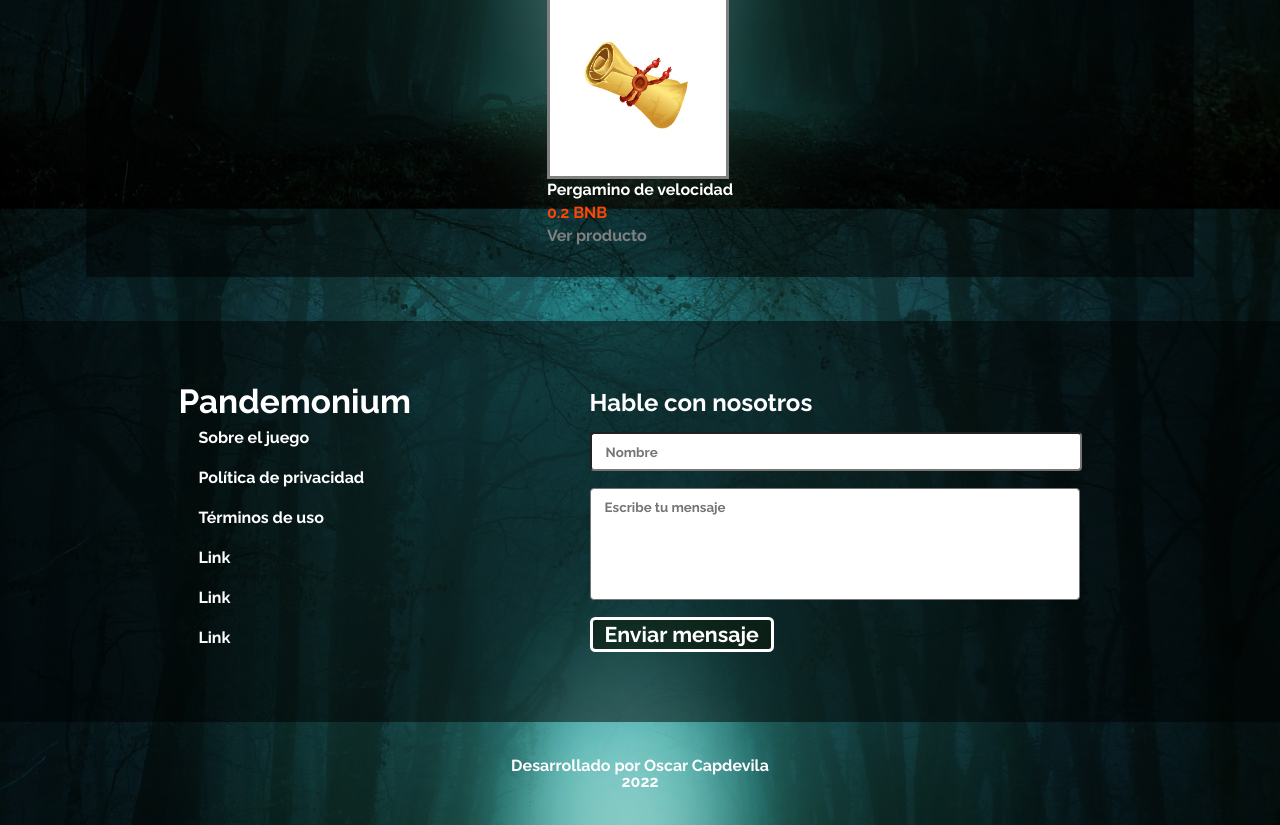
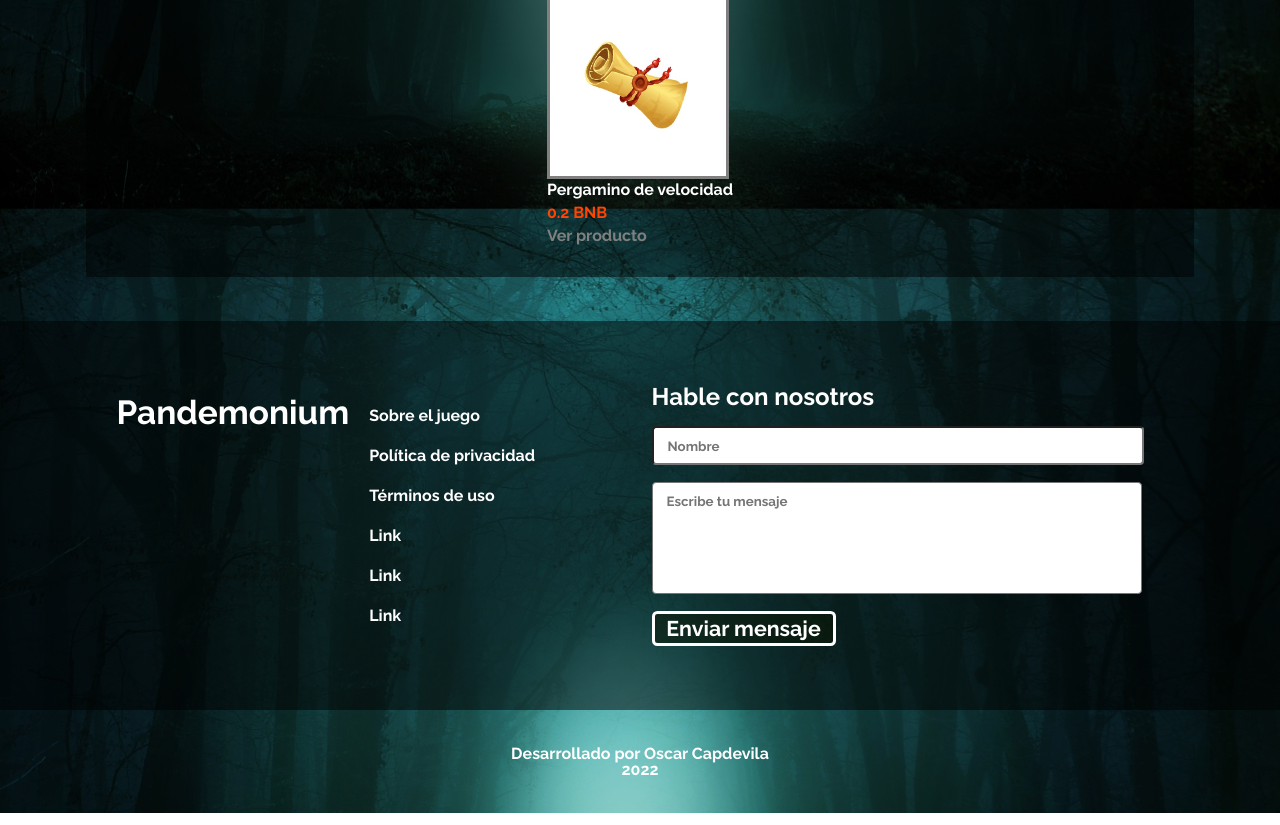
Before and after one commit to CapdeO/E-commerce_CRUD-JS, a website with bundled scripts: page screens/index.html in a window 1280 px wide. Shown: the part 1486-2311 px from the top of the page. Built offline with nearby package versions, Linux system fonts and the light colour scheme; no server answers.

Commit message:
Add files via upload

```diff
--- a/screens/index.html
+++ b/screens/index.html
@@ -247,7 +247,7 @@
 
 	<footer>
 		<section class="contacto">
-			<div class="footerDer">
+			<div class="footerIzq">
 				<div class="logoFooter">
 					Pandemonium
 				</div>
```
